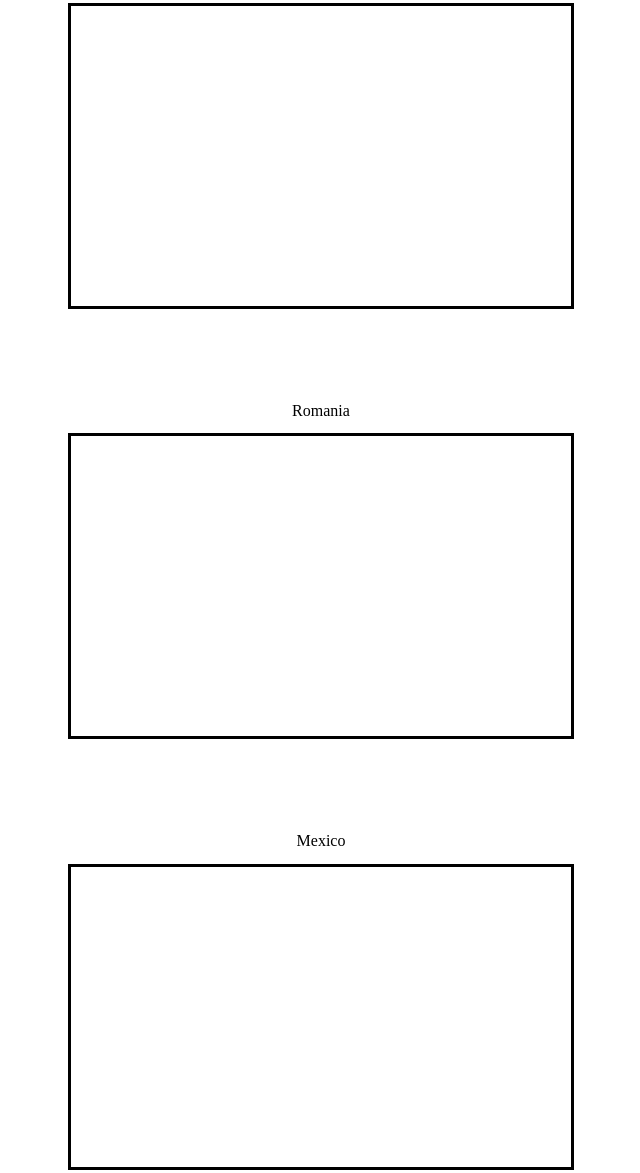
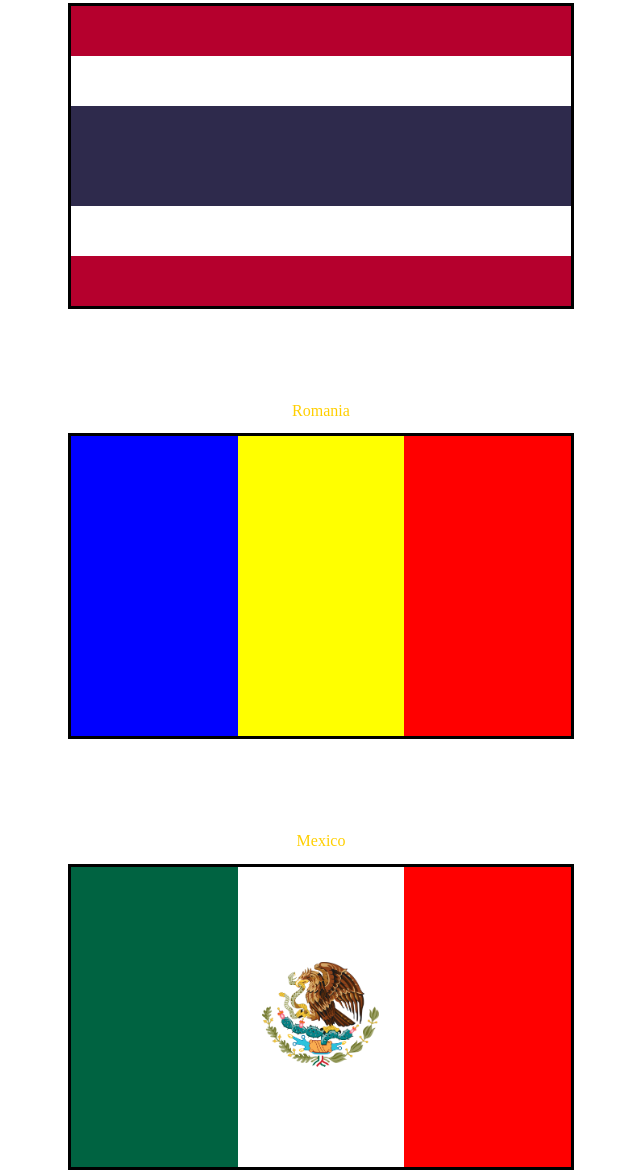
Before and after one commit to fullstack-decal-sp23/hw2-yauwilliam69, a plain HTML site: page index.html in a window 1280 px wide. Shown: the part 1058-2231 px from the top of the page, without its empty margins (319-959 px from the left). Drawn offline with Linux system fonts and the light colour scheme.

Commit message:
init commit

```diff
--- a/index.html
+++ b/index.html
@@ -37,19 +37,25 @@
     </div>
 
     <h2 class="label">Romania</h2>
-    <div class="flag" style="">
-      <!-- insert flag here -->
+    <div class="flag" style="display: flex; flex-direction: row;">
+      <div class="blue threehoriz"></div>
+      <div class="yellow threehoriz"></div>
+      <div class="red threehoriz"></div>
     </div>
 
     <h2 class="label">Mexico</h2>
-    <div class="flag">
-      <!-- insert flag here -->
+    <div class="flag" style="display: flex; flex-direction: row;">
+      <div class="mexico-green threehoriz"></div>
+      <div class="white threehoriz mexico-img" style="justify-items:right; align-items:left;">
+        <img src="eagle.png" alt="Eagle" style="horizontal-align:50%; width:70%; justify-items:center; align-items:center;">
+      </div>
+      <div class="red threehoriz"></div>
     </div>
 
     <h2>Margin</h2>
     <div class="margin-container">
-      <div class="flag"></div>
-      <div class="flag"></div>
+      <div class="flag flag1"></div>
+      <div class="flag flag2"></div>
     </div>
 
     <h2>Padding</h2>
--- a/styles.css
+++ b/styles.css
@@ -20,6 +20,15 @@ h2 {
 /* Classes that you might find useful */
 /* You may also have to implement your own classes */
 
+.label {
+  color: #ffcf00;
+}
+
+.label:hover {
+  color: purple;
+  font-size: larger;
+}
+
 .flag {
   height: 300px;
   width: 500px;
@@ -31,11 +40,18 @@ h2 {
   height: 50%;
 }
 
+.twovert #white {
+  color: white;
+}
+
 .threevert {
+  height: 33.3%;
 }
 
 .threehoriz {
   width: 33.3%;
+  justify-self: center;
+  text-align: center;
 }
 
 .narrow {
@@ -75,7 +91,7 @@ h2 {
   background-color: blue;
 }
 
-.lightblue {
+.light-blue {
   background-color: lightblue;
 }
 
@@ -87,22 +103,34 @@ h2 {
   background-color: #fff;
 }
 
+#white {
+  background-color: #fff;
+}
+
 .black {
   background-color: #000;
 }
 
+.red {
+  background-color: red;
+}
+
+
 /* BEGIN QUESTION 2 */
 
 .thailand-red {
-  /* TODO */
+  background-color: #B5002D;
+  height: 16.7%;
 }
 
 .thailand-white {
-  /* TODO */
+  background-color: white;
+  height: 16.7%;
 }
 
 .thailand-blue {
-  /* TODO */
+  background-color: #2E2A4C;
+  height: 33.3%;
 }
 
 /* END QUESTION 2 */
@@ -129,7 +157,9 @@ h2 {
 }
 
 .mexico-img {
-  /* TODO */
+  height:auto;
+  float:none;
+  align-self: center;
 }
 
 .mexico-red {
@@ -149,17 +179,17 @@ h2 {
 /* For margin practice */
 .flag1 {
   background-color: red;
-  /* TODO */
+  margin-right: 10px;
 }
 
 .flag2 {
   background-color: blue;
-  /* TODO */
+  margin-left: 10px;
 }
 /* For padding practice */
 .padding-container {
   box-sizing: border-box;
   background-color: lightblue;
   background-clip: content-box, padding-box;
-  /* TODO */
+  padding: 60px;
 }
```
